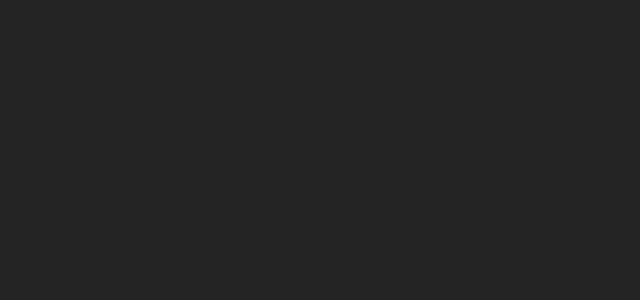
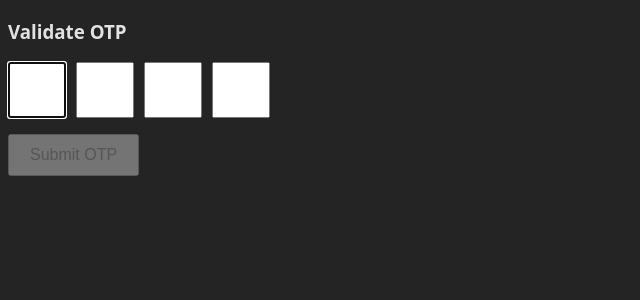
Before and after one commit to Adarsh-kushwaha/machine-coding, a React app: page /otp in a window 1280 px wide. Before the commit this address had no page. Shown: the top 300 px of the page, without its empty margins (0-640 px from the left). Built offline with nearby package versions, Linux system fonts and the light colour scheme; the HTML template or start-up script is replaced by a standard one.

Commit message:
pushed otp

```diff
--- a/src/App.css
+++ b/src/App.css
@@ -2,3 +2,22 @@
   margin: 0;
   padding: 0;
 }
+
+
+.tabParent{
+  display: flex;
+  flex-direction: row;
+  justify-items: center;
+  gap: 6px;
+  width: "100%";
+
+}
+
+.tab{
+  padding: 4px;
+}
+
+.selctedTab{
+  background-color: aqua;
+  color: black;
+}
--- a/src/App.jsx
+++ b/src/App.jsx
@@ -3,6 +3,7 @@
 import { Routes, Route } from 'react-router-dom'
 import MultiForm from './pages/MultiForm'
 import Home from './pages/Home'
+import OtpInput from './pages/OtpInput'
 
 function App() {
 
@@ -12,6 +13,7 @@
       <Routes>
         <Route path="/" element={<Home />} />
         <Route path="/multi-form" element={<MultiForm />} />
+        <Route path="/otp" element ={<OtpInput/>}/>
       </Routes>
     </>
   )
--- /dev/null
+++ b/src/components/multi-form/Interest.jsx
@@ -0,0 +1,9 @@
+import React from 'react'
+
+const Interest = () => {
+  return (
+    <div >Interest</div>
+  )
+}
+
+export default Interest
--- /dev/null
+++ b/src/components/multi-form/Profile.jsx
@@ -0,0 +1,9 @@
+import React from 'react'
+
+const Profile = () => {
+  return (
+    <div>Profile</div>
+  )
+}
+
+export default Profile
--- /dev/null
+++ b/src/components/multi-form/Settings.jsx
@@ -0,0 +1,9 @@
+import React from 'react'
+
+const Settings = () => {
+  return (
+    <div>Settings</div>
+  )
+}
+
+export default Settings
--- a/src/pages/MultiForm.jsx
+++ b/src/pages/MultiForm.jsx
@@ -1,7 +1,53 @@
+import { useState } from "react";
+import Interest from "../components/multi-form/Interest";
+import Profile from "../components/multi-form/Profile";
+import Settings from "../components/multi-form/Settings";
+
+const tabConfig = [
+  {
+    name: "Profile",
+    isSelected: true,
+    component: <Profile />,
+  },
+  {
+    name: "Interst",
+    isSelected: false,
+    component: <Interest />,
+  },
+  {
+    name: "Settings",
+    isSelected: false,
+    component: <Settings />,
+  },
+];
+
 export default function MultiForm() {
-    return (
-        <div>
-            <h1>MultiForm</h1>
-        </div>
-    )
+  const [selectedTabConfig, setTabConfig] = useState(tabConfig);
+
+  const selectTabHandler = (name) => {
+        setTabConfig(prev => prev.map((t) => ({
+            ...t,
+            isSelected: name === t.name
+        })))
+  };
+
+
+
+  return (
+    <div>
+      <div className="tabParent">
+        {selectedTabConfig.map((t) => (
+          <div className="tab">
+            <button
+              className={t.isSelected ? "selctedTab" : ""}
+              onClick={() => selectTabHandler(t.name)}
+            >
+              {t.name}
+            </button>
+          </div>
+        ))}
+      </div>
+      {selectedTabConfig.find((tab) => tab.isSelected)?.component}
+    </div>
+  );
 }
--- /dev/null
+++ b/src/pages/OtpInput.jsx
@@ -0,0 +1,114 @@
+import { useRef, useEffect, useState } from "react";
+
+export default function OtpInput() {
+  const otpLength = 4;
+
+  // State to store OTP digits as an array
+  const [otp, setOtp] = useState(Array(otpLength).fill(""));
+
+  // Ref to store input elements
+  const inputRefs = useRef([]);
+
+  // Focus the first input on component mount
+  useEffect(() => {
+    inputRefs.current[0]?.focus();
+  }, []);
+
+  // Handle value change for each OTP input
+  const handleChange = (e, index) => {
+    const value = e.target.value;
+
+    // Allow only a single numeric digit (0–9)
+    if (!/^[0-9]?$/.test(value)) return;
+
+    // Prevent entering value if previous input is empty (sequential rule)
+    if (index > 0 && otp[index - 1] === "") return;
+
+    // Create a copy of current OTP
+    const newOtp = [...otp];
+    newOtp[index] = value;
+    setOtp(newOtp);
+
+    // Automatically move focus to next input if value is entered
+    if (value && index < otpLength - 1) {
+      inputRefs.current[index + 1].focus();
+    }
+  };
+
+  // Handle backspace behavior
+  const handleKeyDown = (e, index) => {
+    // If current input is empty and backspace is pressed,
+    // move focus to the previous input
+    if (e.key === "Backspace" && !otp[index] && index > 0) {
+      inputRefs.current[index - 1].focus();
+    }
+  };
+
+  // Prevent clicking on inputs out of sequence
+  const handleClick = (index) => {
+    // Allow click only if all previous fields are filled
+    for (let i = 0; i < index; i++) {
+      if (otp[i] === "") {
+        inputRefs.current[i].focus();
+        return;
+      }
+    }
+  };
+
+  // Check if all OTP fields are filled
+  const isOtpComplete = otp.every((digit) => digit !== "");
+
+  // Handle OTP submission
+  const handleSubmit = () => {
+    const enteredOtp = otp.join("");
+    console.log("Submitted OTP:", enteredOtp);
+
+    // Example: API call can be triggered here
+    // verifyOtp(enteredOtp);
+  };
+
+  return (
+    <>
+      <h3>Validate OTP</h3>
+
+      <div style={{ display: "flex", gap: "10px", marginBottom: "16px" }}>
+        {otp.map((digit, index) => (
+          <input
+            key={index}
+            ref={(el) => (inputRefs.current[index] = el)}
+            type="text"
+            inputMode="numeric"
+            maxLength={1}
+            value={digit}
+            onChange={(e) => handleChange(e, index)}
+            onKeyDown={(e) => handleKeyDown(e, index)}
+            onClick={() => handleClick(index)} // Enforce sequential clicking
+            style={{
+              width: "50px",
+              height: "50px",
+              textAlign: "center",
+              fontSize: "18px",
+              cursor:
+                index === 0 || otp[index - 1] !== ""
+                  ? "text"
+                  : "not-allowed",
+            }}
+          />
+        ))}
+      </div>
+
+      {/* Submit button enabled only when OTP is complete */}
+      <button
+        onClick={handleSubmit}
+        disabled={!isOtpComplete}
+        style={{
+          padding: "10px 20px",
+          fontSize: "16px",
+          cursor: isOtpComplete ? "pointer" : "not-allowed",
+        }}
+      >
+        Submit OTP
+      </button>
+    </>
+  );
+}
```
Also changed, not shown: src/index.css (line endings or trailing spaces).
